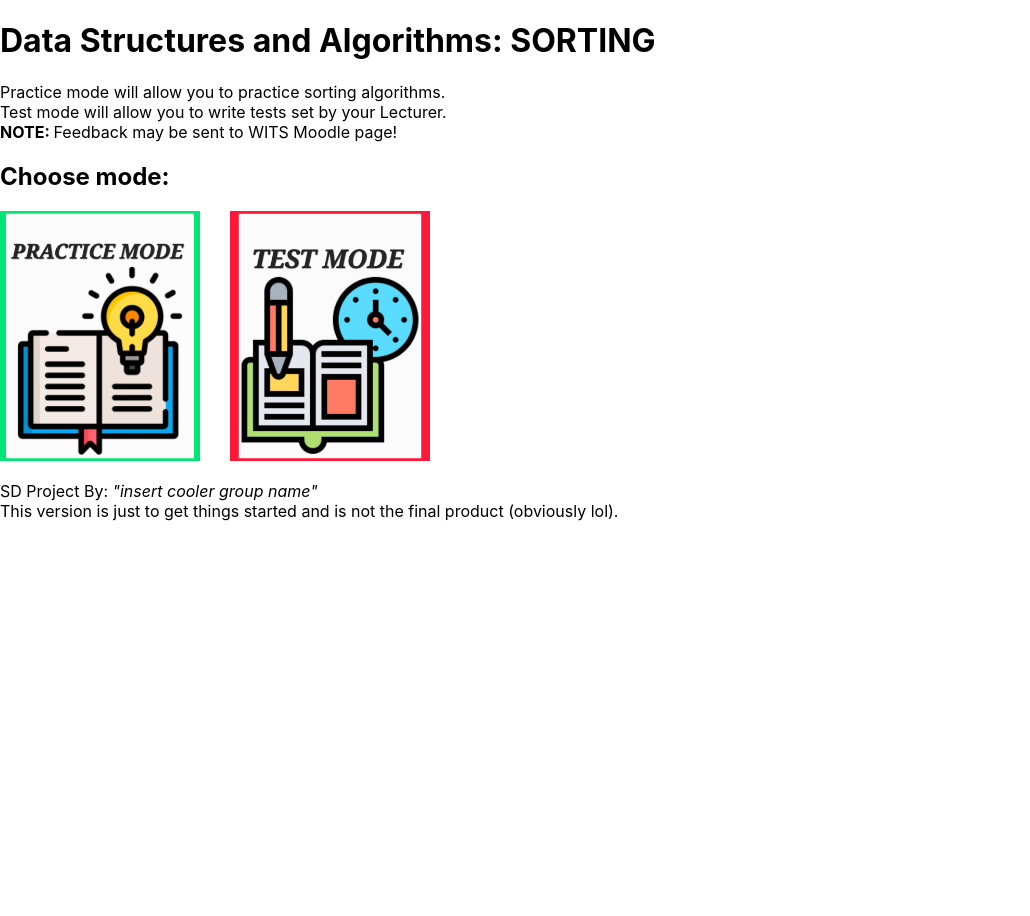
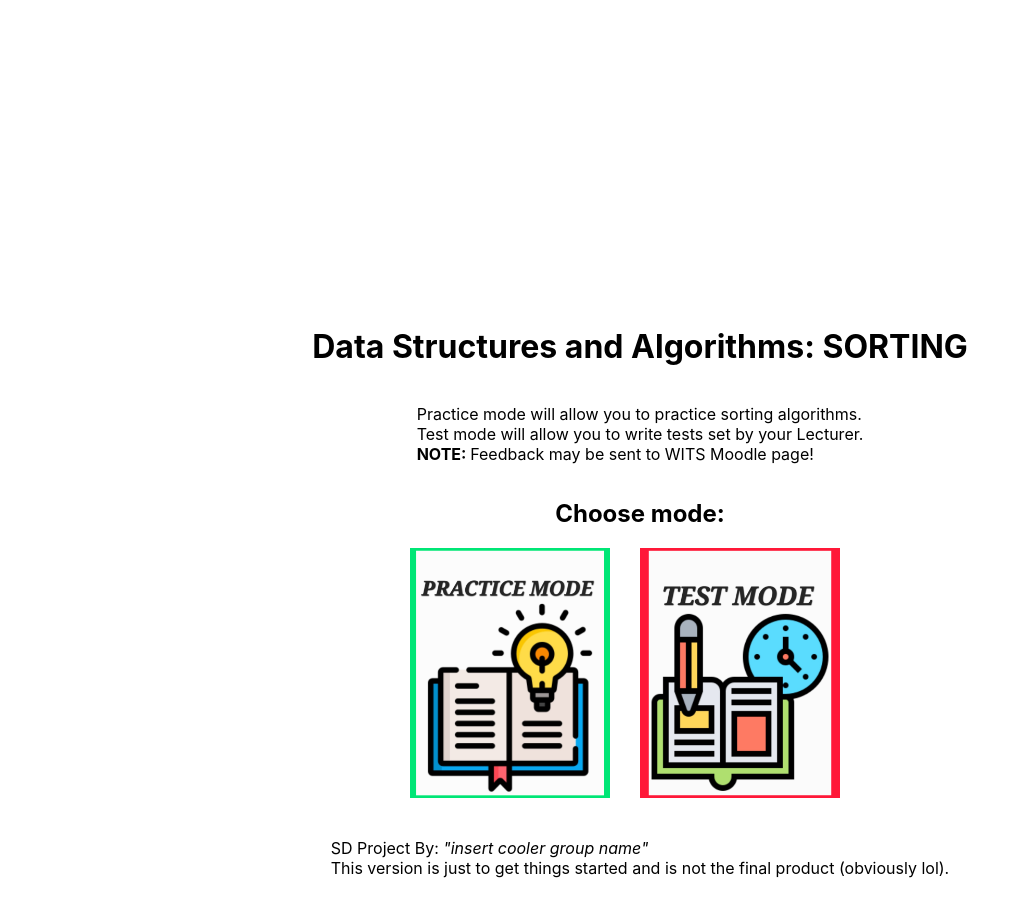
Before and after one commit to MphoM242/sdp_sorting, a React (Create React App) app: page / in a window 1280 px wide. Shown: the top 916 px of the page, without its empty margins (0-1030 px from the left). Before the commit the page ends 800 px from the top, so only its background shows below. Built offline with nearby package versions, Linux system fonts and the light colour scheme.

Commit message:
content centered finely

```diff
--- a/src/App.css
+++ b/src/App.css
@@ -2,12 +2,20 @@
   text-align: center;
   align-items: center;
   justify-content: center;
+}
+
+.button-container{
+  display: flex;
+  align-items: center;
+  gap: 30px;
+  margin-bottom: 30px;
 }
 .resizedButton{
   width: 200px;
   height: 250px;
   margin-right: 30px;
 }
+
 .App-logo {
   height: 40vmin;
   pointer-events: none;
--- a/src/components/mainPage.js
+++ b/src/components/mainPage.js
@@ -6,24 +6,27 @@ import testBut from '../images/testBut.jpg';
 
 const MainPage = () => {
   return (
-    <div>
+    <div style={{display: 'flex', flexDirection: 'column', alignItems: 'center', justifyContent: 'center', height: '150vh'}}
+      >
+
       <h1>Data Structures and Algorithms: SORTING</h1>
       <p> Practice mode will allow you to practice sorting algorithms.<br />
           Test mode will allow you to write tests set by your Lecturer.<br />
           <b>NOTE: </b> Feedback may be sent to WITS Moodle page! <br />
       </p>
       <h2>Choose mode:</h2>
+      <div class="button container">
         <Link to="/practice">
           <img src={pracBut} alt="Practice Mode" className="resizedButton" />
         </Link>
         <Link to="/test">
           <img src={testBut} alt="Test Mode" className="resizedButton" />
         </Link>
-
-      <p><font size="-1">SD Project By: <i>"insert cooler group name"</i><br/>
+      </div>
+      <br />
+      <p>SD Project By: <i>"insert cooler group name"</i><br/>
       This version is just to get things started and is not the final product (obviously lol).
-      </font></p>
-
+      </p>
     </div>
 
   );
```
Lines whose indentation alone changed are shown as unchanged.
